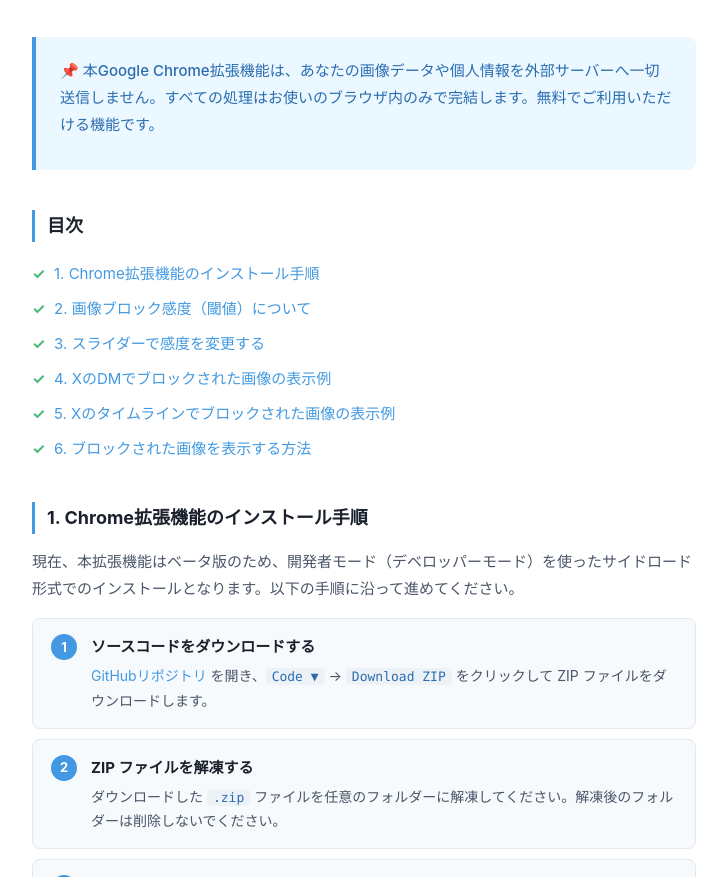
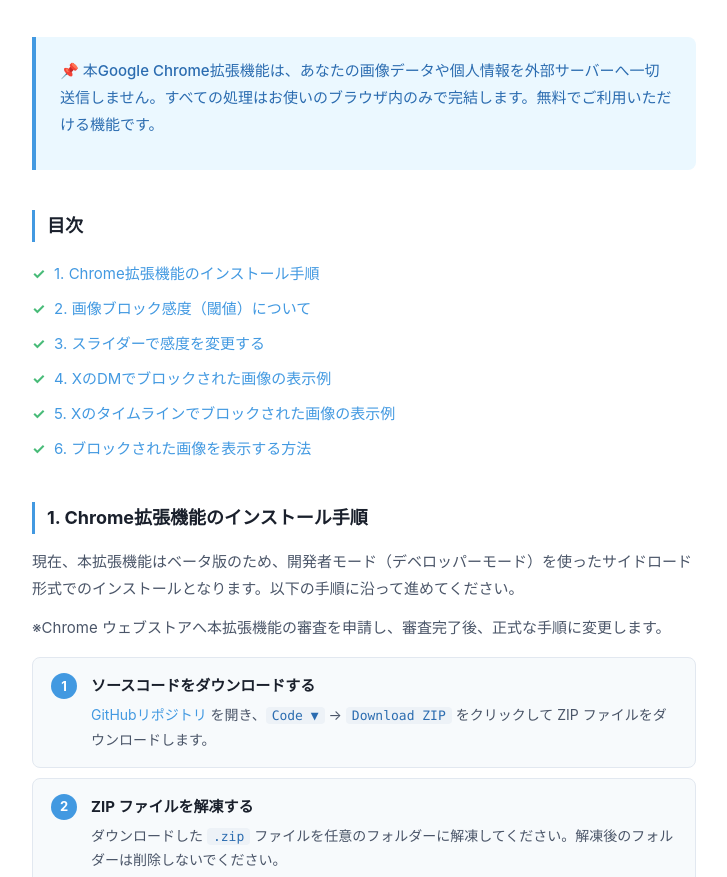
Before and after one commit to na0AaooQ/nsfw-guardian-image-hideorshow, a browser extension: page docs/manual.html in a window 1280 px wide. Shown: the part 223-1100 px from the top of the page, without its empty margins (276-1003 px from the left). Drawn offline with Linux system fonts and the light colour scheme.

Commit message:
Update installation instructions with future plans
Added note about future submission to Chrome Web Store.

```diff
--- a/docs/manual.html
+++ b/docs/manual.html
@@ -407,6 +407,7 @@
   <!-- ===== 1. インストール ===== -->
   <h2 id="install">1. Chrome拡張機能のインストール手順</h2>
   <p>現在、本拡張機能はベータ版のため、開発者モード（デベロッパーモード）を使ったサイドロード形式でのインストールとなります。以下の手順に沿って進めてください。</p>
+  <p>※Chrome ウェブストアへ本拡張機能の審査を申請し、審査完了後、正式な手順に変更します。</p>
 
   <div class="steps">
     <div class="step">
```
